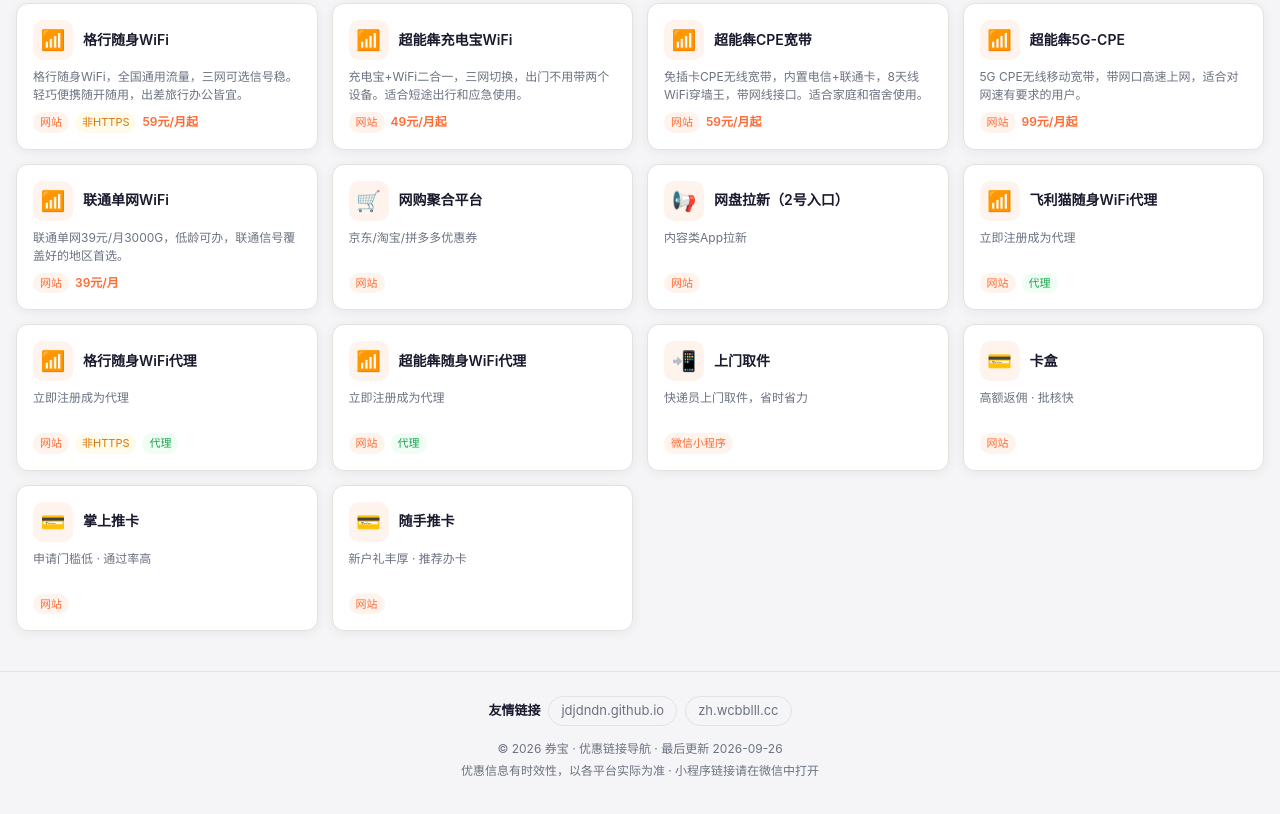
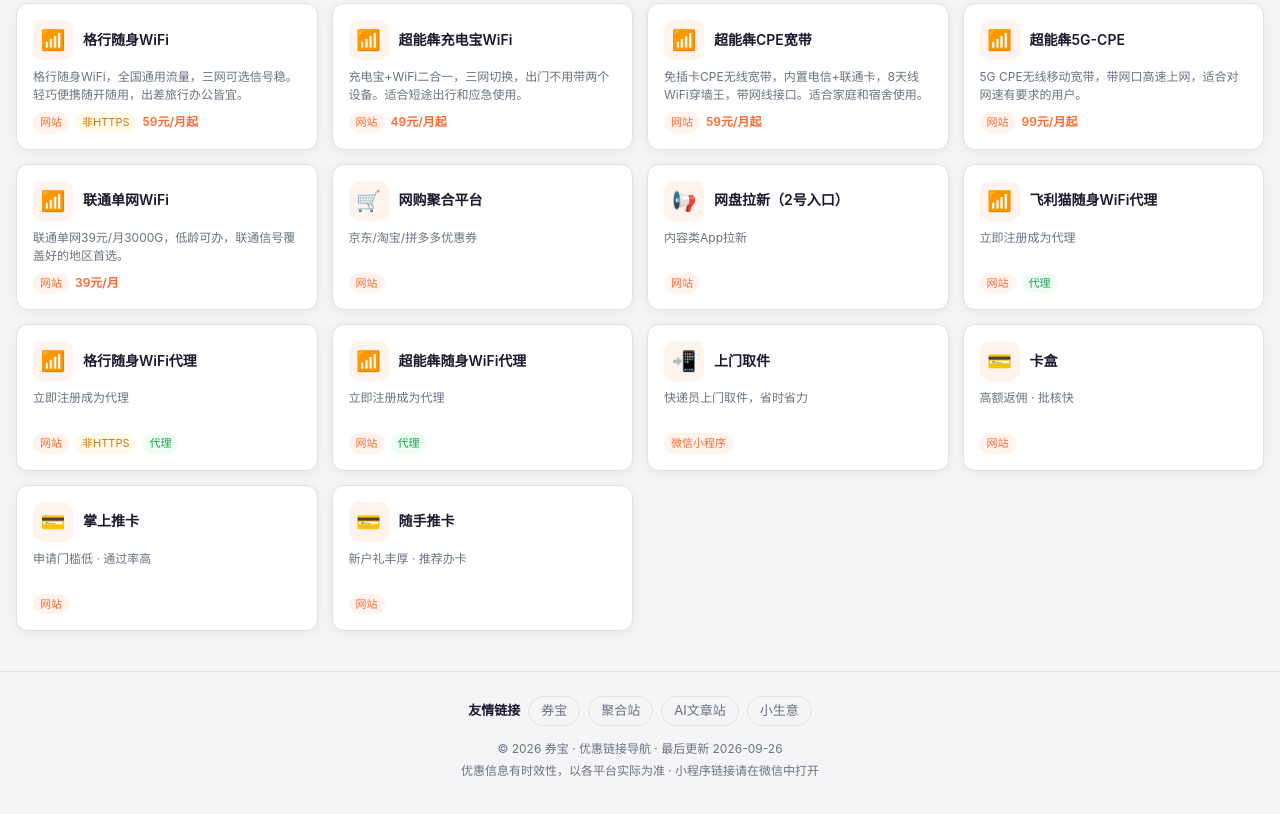
Before and after one commit to jdjdndn/wcbblll_cc, a plain HTML site: page index.html in a window 1280 px wide. Shown: the part 4265-5079 px from the top of the page. Drawn offline with Linux system fonts and the light colour scheme.

Commit message:
增加友情链接

```diff
--- a/index.html
+++ b/index.html
@@ -230,8 +230,10 @@ footer.site p { margin-bottom: 4px; }
 <footer class="site">
   <div class="friend-links" role="navigation" aria-label="友情链接">
     <span class="fl-label">友情链接</span>
-    <a href="https://jdjdndn.github.io" target="_blank" rel="noopener noreferrer">jdjdndn.github.io</a>
-    <a href="https://zh.wcbblll.cc" target="_blank" rel="noopener noreferrer">zh.wcbblll.cc</a>
+    <a href="https://jdjdndn.github.io" target="_blank" rel="noopener">券宝</a>
+    <a href="https://wcbblll.cc" target="_blank" rel="noopener">聚合站</a>
+    <a href="https://www.wcbblll.cc" target="_blank" rel="noopener">AI文章站</a>
+    <a href="https://sy.wcbblll.cc" target="_blank" rel="noopener">小生意</a>
   </div>
   <p>© 2026 券宝 · 优惠链接导航 · 最后更新 2026-09-26</p>
   <p>优惠信息有时效性，以各平台实际为准 · 小程序链接请在微信中打开</p>
```
